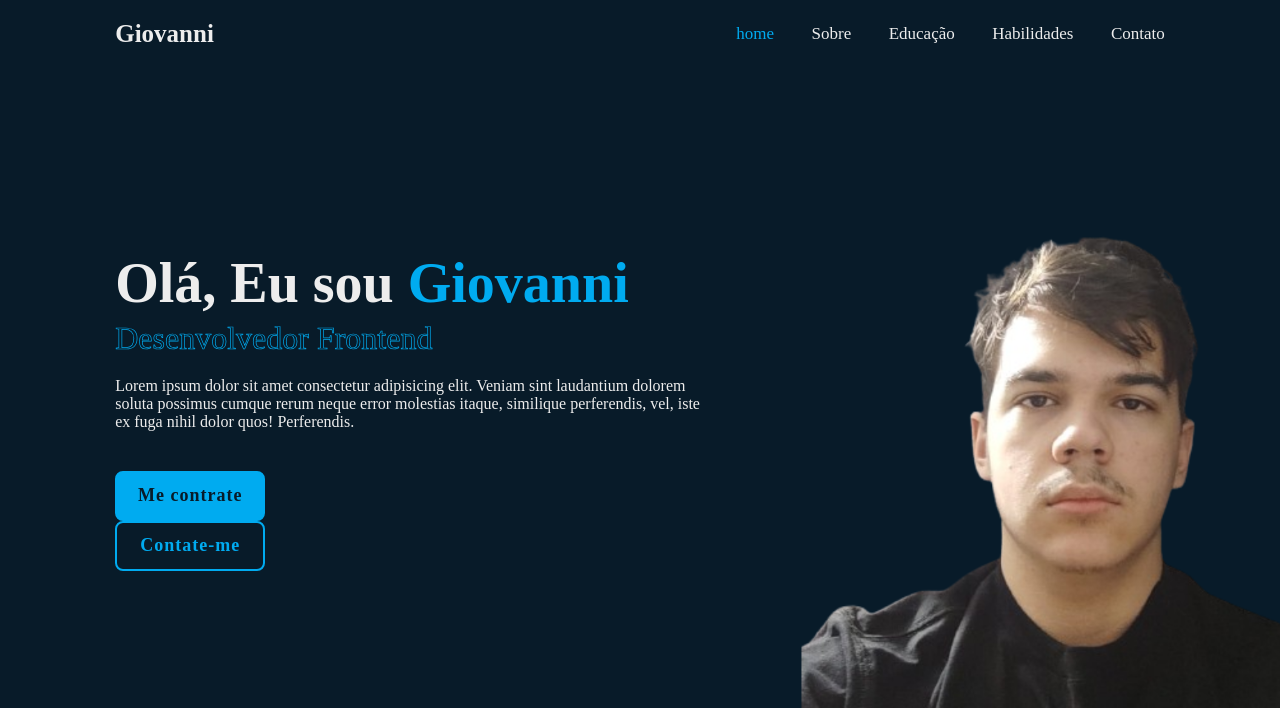
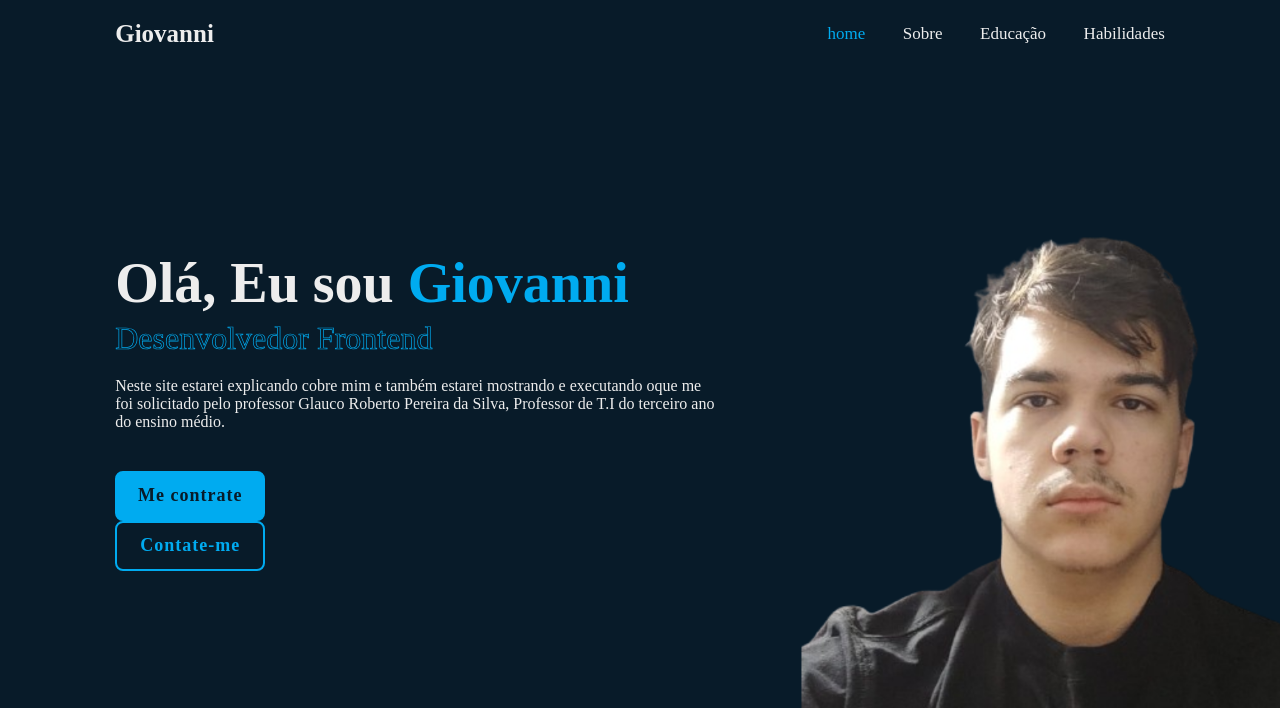
Before and after one commit to GiovanniCamposGini/Site, a plain HTML site: page index.html in a window 1280 px wide. Shown: the top 708 px of the page. Drawn offline with nearby package versions, Linux system fonts and the light colour scheme; files whose address does not match are found by name.

Commit message:
index.html

```diff
--- a/index.html
+++ b/index.html
@@ -24,7 +24,6 @@
             <a href="#about">Sobre</a>
             <a href="#education">Educação</a>
             <a href="#skills">Habilidades</a>
-            <a href="#contact">Contato</a>
 
         </nav>
     </header>
@@ -35,10 +34,7 @@
             <div class="text-animated">
                 <h3>Desenvolvedor Frontend</h3>
             </div>
-            <p>Lorem ipsum dolor sit amet consectetur adipisicing elit.
-                Veniam sint laudantium dolorem soluta possimus cumque rerum
-                neque error molestias itaque, similique perferendis, vel, iste
-                ex fuga nihil dolor quos! Perferendis.</p>
+            <p>Neste site estarei explicando cobre mim e também estarei mostrando e executando oque me foi solicitado pelo professor Glauco Roberto Pereira da Silva, Professor de T.I do terceiro ano do ensino médio.</p>
 
                 <div class="btn-box">
                     <a href="#" class="btn">Me contrate</a>
```
